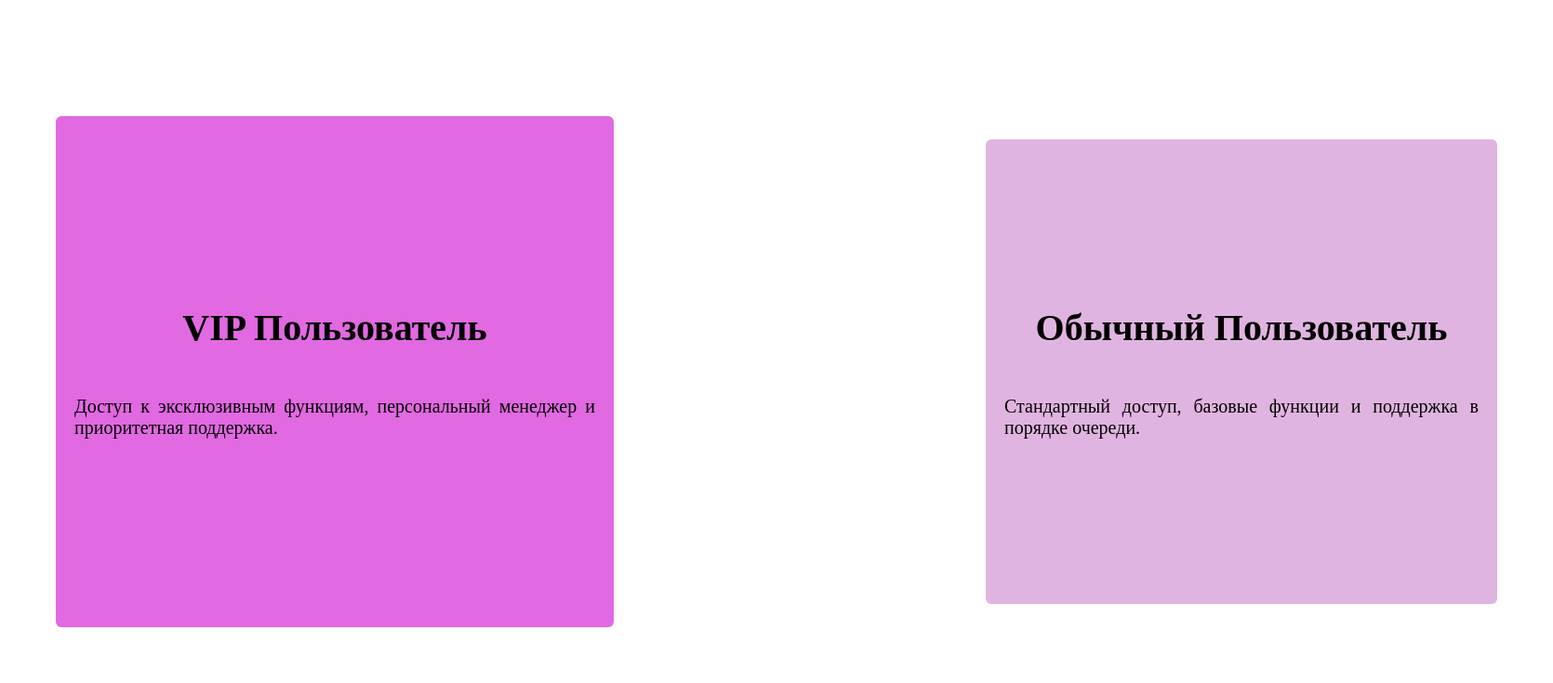
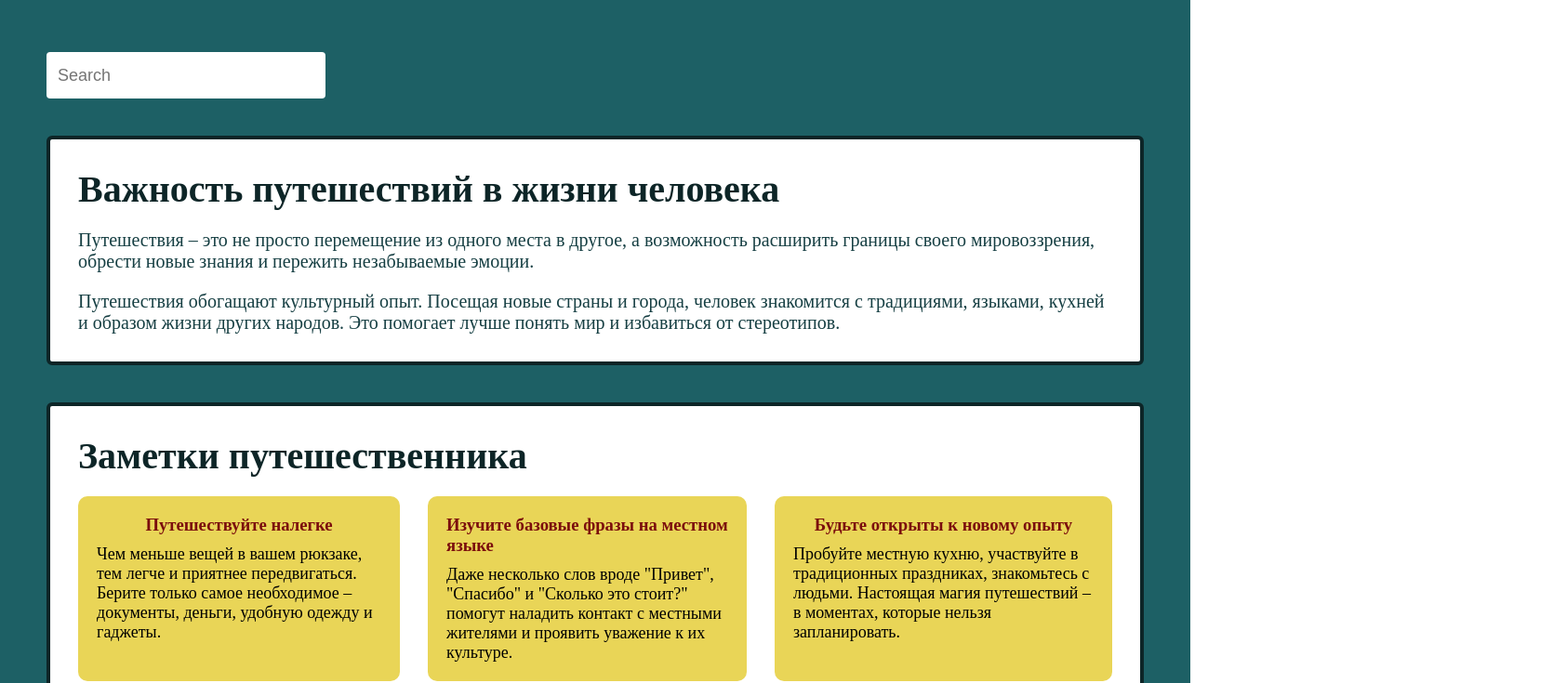
Before and after one commit to OliinykOlha/55_react_ts, a React (Vite) app: page / in a window 1280 px wide. Shown: the top 735 px of the page at 93% size, 1670 px wide, since content can reach past the window. Built offline with nearby package versions, Linux system fonts and the light colour scheme.

Commit message:
added lesson 10

```diff
--- a/src/App.tsx
+++ b/src/App.tsx
@@ -1,33 +1,44 @@
+import GlobalStyles from "./styles/GlobalStyles"
+
+//Lessons imports
 // импорт компонента Lesson06 по умолчанию
 // при импорте по умолчанию можно использовать другое названия для компонента
 // import Task6 from './lessons/Lesson06/Lesson06';
 // import Lesson06 from './lessons/Lesson06/Lesson06';
-// import Lesson07 from "./lessons/Lesson07/Lesson07";
-// import Lesson08 from "./lessons/Lesson08/Lesson08";
-// import Lesson09 from "./lessons/Lesson09/lesson09";
+// import Lesson07 from "./lessons/Lesson07/Lesson07"
+// import Lesson08 from "./lessons/Lesson08/Lesson08"
+// import Lesson06 from "./lessons/Lesson06/Lesson06"
+// import Lesson09 from "./lessons/Lesson09/Lesson09"
+import Lesson10 from "./lessons/Lesson10/Lesson10"
 
-/////// Homework imports //////
-// import Homework06 from "./homeworks/HomeWork06/HomeWork06";
-// import HomeWork07 from "./homeworks/HomeWork07/HomeWork07";
-// import HomeWork08 from "./homeworks/HomeWork08/HomeWork08";
-import HomeWork09 from "./homeworks/HomeWork09/HomeWork09";
 
+//Homeworks imports
+// import Homework06 from "./homeworks/Homework06/Homework06"
+// import Homework07 from "./homeworks/Homework07/Homework07"
+// import Homework08 from "./homeworks/Homework08/Homework08"
+// import Homework09 from "./homeworks/Homework09/Homework09"
+
+//Consultations imports
+// import Consultation04 from "./consultations/Consultation04/Consultation04"
 
 function App() {
 
   return (
     <>
-    <HomeWork09 />
-    {/* <Lesson09 /> */}
-    {/* <HomeWork08 /> */}
-    {/* <Lesson08 /> */}
-    {/* <HomeWork07/> */}
-     {/* <Lesson07/> */}
-    {/* <Homework06 /> */}
+      <GlobalStyles />
       {/* <Task6 /> */}
       {/* <Lesson06 /> */}
+      {/* <Homework06 /> */}
+      {/* <Lesson07 /> */}
+      {/* <Homework07/> */}
+      {/* <Lesson08/> */}
+      {/* <Consultation04 /> */}
+      {/* <Homework08 /> */}
+      {/* <Lesson09 /> */}
+      {/* <Homework09 /> */}
+      <Lesson10 />
     </>
-  );
+  )
 }
 
-export default App;
+export default App
--- a/src/components/Input/Input.tsx
+++ b/src/components/Input/Input.tsx
@@ -1,4 +1,4 @@
-import './styles.css';
+import { InputComponent, InputContainer, Label } from './styles';
 import { InputProps } from './types';
 
 function Input({
@@ -8,12 +8,13 @@
   type='text',
   onChange,
   label,
-  id
+  id,
+  search
 }: InputProps)  {
     return (
-    <div className='input-container'>
-    <label htmlFor={id}>{label}</label>
-    <input
+    <InputContainer>
+    <Label htmlFor={id}>{label}</Label>
+    <InputComponent
     name={name}
      className="input-component"
      value={value}
@@ -21,8 +22,9 @@
      onChange={onChange}
     placeholder={placeholder}
     id={id}
+    isSearch = {search}
     />
-    </div>
+    </InputContainer>
     )
   }
 
--- /dev/null
+++ b/src/components/Input/styles.ts
@@ -0,0 +1,25 @@
+import styled from "@emotion/styled";
+
+interface InputComponentProps {
+isSearch?: boolean
+}
+
+export const InputContainer = styled.div`
+  display: flex;
+  flex-direction: column;
+  gap: 6px;
+`;
+
+export const InputComponent = styled.input<InputComponentProps>`
+  width: 300px;
+  height: 50px;
+  font-size: 18px;
+  padding: 12px;
+  outline: none;
+  border: ${({ isSearch }) => isSearch? '16px' : 'px' };
+  border-radius: 4px;
+`;
+
+export const Label = styled.label`
+  font-size: 20px;
+`;
--- a/src/components/Input/types.ts
+++ b/src/components/Input/types.ts
@@ -7,5 +7,6 @@
     type?: 'text' | 'email' | 'number' | 'password' | 'tel',
     onChange?: (event: ChangeEvent<HTMLInputElement>) => void,
     label?: string,
-    id?: string
+    id?: string,
+    search?: boolean
 }
--- /dev/null
+++ b/src/lessons/Lesson10/Lesson10.tsx
@@ -0,0 +1,77 @@
+import Input from "../../components/Input/Input";
+import {
+  Description,
+  Lesson10Container,
+  MainSection,
+  NoteBlock,
+  NoteDescription,
+  NotesContainer,
+  NoteTitle,
+  SectionTitle,
+  SectionWrapper,
+} from "./styles";
+
+function Lesson10() {
+  return (
+    <Lesson10Container>
+      {/*
+      <Input name='search' placeholder="Search" search = {true}></Input> */}
+      <Input name='search' placeholder="Search" search></Input>
+      <SectionWrapper>
+        <SectionTitle>Важность путешествий в жизни человека</SectionTitle>
+        <Description>
+          Путешествия – это не просто перемещение из одного места в другое, а
+          возможность расширить границы своего мировоззрения, обрести новые
+          знания и пережить незабываемые эмоции.
+        </Description>
+        <Description>
+          Путешествия обогащают культурный опыт. Посещая новые страны и города,
+          человек знакомится с традициями, языками, кухней и образом жизни
+          других народов. Это помогает лучше понять мир и избавиться от
+          стереотипов.
+        </Description>
+      </SectionWrapper>
+      <SectionWrapper>
+        <SectionTitle>Заметки путешественника</SectionTitle>
+        <NotesContainer>
+          <NoteBlock>
+            <NoteTitle>Путешествуйте налегке</NoteTitle>
+            <NoteDescription>
+              Чем меньше вещей в вашем рюкзаке, тем легче и приятнее
+              передвигаться. Берите только самое необходимое – документы,
+              деньги, удобную одежду и гаджеты.
+            </NoteDescription>
+          </NoteBlock>
+          <NoteBlock>
+            <NoteTitle>Изучите базовые фразы на местном языке</NoteTitle>
+            <NoteDescription>
+              Даже несколько слов вроде "Привет", "Спасибо" и "Сколько это
+              стоит?" помогут наладить контакт с местными жителями и проявить
+              уважение к их культуре.
+            </NoteDescription>
+          </NoteBlock>
+          <NoteBlock>
+            <NoteTitle>Будьте открыты к новому опыту</NoteTitle>
+            <NoteDescription>
+              Пробуйте местную кухню, участвуйте в традиционных праздниках,
+              знакомьтесь с людьми. Настоящая магия путешествий – в моментах,
+              которые нельзя запланировать.
+            </NoteDescription>
+          </NoteBlock>
+        </NotesContainer>
+      </SectionWrapper>
+      <MainSection>
+        <SectionTitle>Эйфелева башня</SectionTitle>
+        <Description>
+          Эйфелева башня – один из самых узнаваемых символов Франции и мира. Она
+          была построена к Всемирной выставке 1889 года и первоначально
+          воспринималась с критикой, но вскоре стала главным украшением Парижа.
+          Башня достигает высоты 330 метров и состоит из металлических
+          конструкций весом более 10 000 тонн.
+        </Description>
+      </MainSection>
+    </Lesson10Container>
+  );
+}
+
+export default Lesson10;
--- /dev/null
+++ b/src/lessons/Lesson10/styles.ts
@@ -0,0 +1,75 @@
+import styled from "@emotion/styled";
+import { css } from "@emotion/react";
+
+const boxBasicStyles = css`
+display: flex;
+flex-direction: column;
+`
+
+export const Lesson10Container = styled.div`
+${boxBasicStyles}
+  /* display: flex;
+  flex-direction: column; */
+  gap: 40px;
+  flex: 1;
+  padding: 50px;
+  background-color: rgb(29, 96, 101);
+`;
+
+export const SectionWrapper = styled.section`
+${boxBasicStyles}
+gap: 20px;
+padding: 30px;
+background-color: white;
+border: 4px solid rgb(13, 37, 39);
+border-radius: 6px;
+`
+
+export const SectionTitle = styled.div`
+font-size: 40px;
+color: rgb(13, 37, 39);
+font-weight: bold;
+`
+
+export const Description = styled.p`
+font-size: 20px;
+color: rgb(22, 63, 67);
+`
+
+export const NotesContainer = styled.div`
+${boxBasicStyles}
+flex-direction: row;
+gap: 30px;
+
+`
+
+export const NoteBlock = styled.div`
+${boxBasicStyles}
+align-items: center;
+gap: 10px;
+min-width: 200px;
+padding: 20px;
+background: rgb(233, 213, 87);
+border-radius: 10px;
+`
+
+export const NoteTitle = styled.h3`
+color: rgb(123, 13, 13);
+`
+
+export const NoteDescription = styled.p`
+font-size: 18px;
+`
+
+//  расширение компонентов
+export const MainSection = styled(SectionWrapper)`
+box-shadow: 3px 3px 10px rgb(230, 224, 224);
+color: rgb(72, 18, 76);
+
+//  добавление псевдокласса к стилизованому компоненту
+// &(амперсант) указывает что он привязывается к MainSection
+&:hover {
+    background-color: rgb(192, 219, 217);
+    border: none;
+}
+`
--- a/src/main.tsx
+++ b/src/main.tsx
@@ -1,9 +1,9 @@
 // import { StrictMode } from 'react'
 import { createRoot } from 'react-dom/client'
-import './index.css'
 import App from './App.tsx'
 createRoot(document.getElementById('root')!).render(
   // <StrictMode>
+
     <App />
   // </StrictMode>,
 )
--- a/src/index.css
+++ b/src/styles/GlobalStyles.tsx
@@ -1,14 +1,15 @@
-* {
+import {Global, css} from '@emotion/react';
+
+const globalStyles = css`
+    * {
   box-sizing: border-box;
 }
-
 body,
 html {
   height: 100%;
   margin: 0;
   padding: 0;
 }
-
 h1,
 h2,
 h3,
@@ -19,8 +20,13 @@
   margin: 0;
   padding: 0;
 }
-
 #root {
   display: flex;
   min-height: 100%;
 }
+`
+function GlobalStyles () {
+return <Global styles={globalStyles} />
+}
+
+export default GlobalStyles;
```
Also changed, not shown: src/components/Input/styles.css (deleted, +0 -20 lines).
